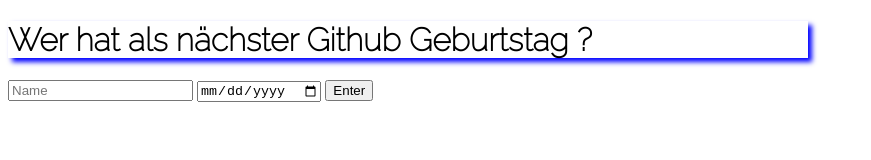
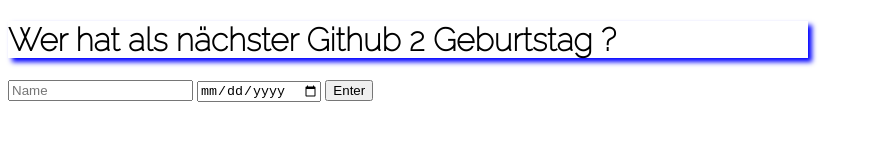
Before and after one commit to isik-tech/backround-generator, a plain HTML site: page index.html in a window 1280 px wide. Shown: the whole page, without its empty margins (0-871 px from the left). Drawn offline with Linux system fonts and the light colour scheme.

Commit message:
change 2

```diff
--- a/index.html
+++ b/index.html
@@ -11,7 +11,7 @@
 
 </head>
 <body>
-<h1>Wer hat als nächster Github Geburtstag ?</h1>
+<h1>Wer hat als nächster Github 2 Geburtstag ?</h1>
 
 <input type="text" id="name" name="name" placeholder="Name">
 <input type="date" id="birthday" name="birthday">
```
